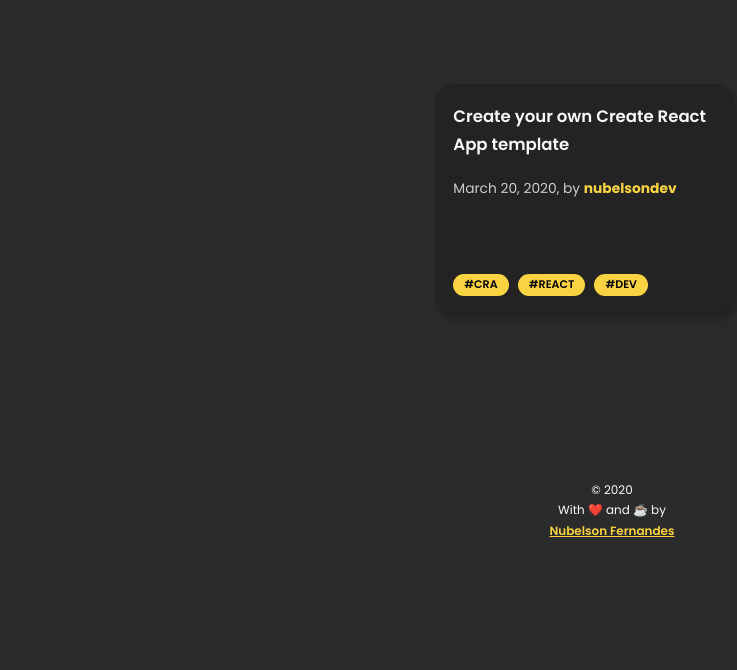
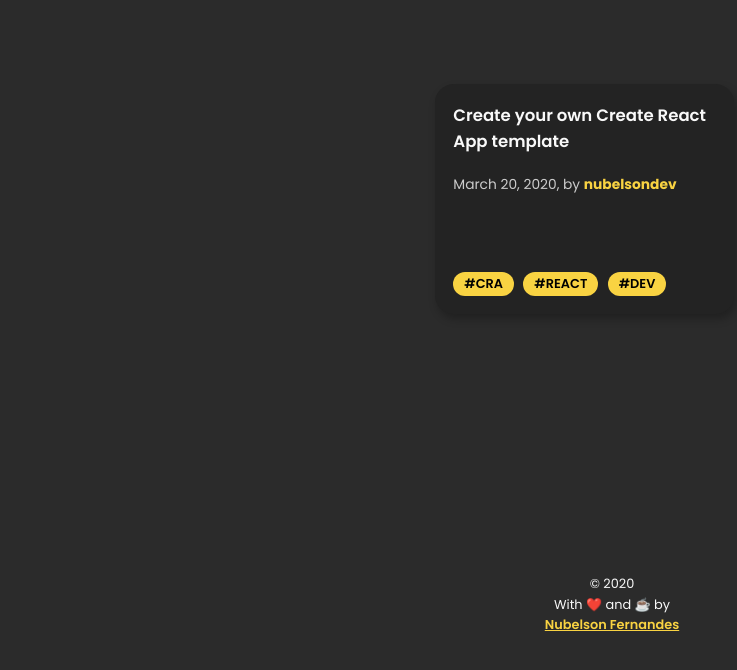
Before and after one commit to nublson/Blog-v2, a Gatsby site: page / in a window 1280 px wide. Shown: the part 118-788 px from the top of the page, without its empty margins (28-765 px from the left). Built offline with nearby package versions, Linux system fonts and the light colour scheme; Gatsby itself is replaced by a stand-in of ours.

Commit message:
fix layout

```diff
--- a/gatsby-config.js
+++ b/gatsby-config.js
@@ -62,6 +62,13 @@
                         },
                     },
                     {
+                        resolve: 'gatsby-remark-external-links',
+                        options: {
+                            target: '_blank',
+                            rel: 'noreferrer',
+                        },
+                    },
+                    {
                         resolve: `gatsby-remark-prismjs`,
                         options: {
                             classPrefix: 'language-',
@@ -91,6 +98,9 @@
                             escapeEntities: {},
                         },
                     },
+                ],
+            },
+        },
         {
             resolve: `gatsby-plugin-nprogress`,
             options: {
@@ -114,7 +124,4 @@
         },
         `gatsby-plugin-offline`,
     ],
-            },
-        },
-    ],
 }
--- a/package.json
+++ b/package.json
@@ -30,6 +30,7 @@
     "gatsby-plugin-sitemap": "^2.3.1",
     "gatsby-plugin-styled-components": "^3.2.1",
     "gatsby-prismjs-dracula": "^0.1.15",
+    "gatsby-remark-external-links": "^0.0.4",
     "gatsby-remark-images": "^3.2.2",
     "gatsby-remark-prismjs": "^3.4.1",
     "gatsby-remark-relative-images": "^0.3.0",
--- a/src/components/Footer/styles.js
+++ b/src/components/Footer/styles.js
@@ -3,7 +3,12 @@
 export const Container = styled.div`
     text-align: center;
     margin-top: 18rem;
-    font-size: 1.3rem;
+    font-size: 1.4rem;
+    flex: 1;
+
+    display: flex;
+    flex-direction: column;
+    justify-content: flex-end;
 
     color: var(--text-highlight);
 
--- a/src/components/Layout/elements.js
+++ b/src/components/Layout/elements.js
@@ -7,5 +7,9 @@
 
 export const Wrapper = styled.div`
     width: 100%;
+    min-height: 100vh;
     padding: 6rem 2rem 5rem;
+
+    display: flex;
+    flex-direction: column;
 `
--- a/src/components/Layout/index.js
+++ b/src/components/Layout/index.js
@@ -13,6 +13,7 @@
 const SmallWrapper = styled.div`
     max-width: 124rem;
     margin: 0 auto;
+    width: 100%;
 `
 
 const Layout = ({ children }) => {
@@ -20,9 +21,9 @@
 
     return (
         <ThemeProvider theme={dark}>
+            <SEO />
             <Container>
                 <Wrapper>
-                    <SEO />
                     <Header />
                     <SmallWrapper>{children}</SmallWrapper>
                     <Footer />
--- a/src/components/UI/BlogPost.js
+++ b/src/components/UI/BlogPost.js
@@ -34,7 +34,7 @@
     }
 
     @media ${({ theme }) => theme.mediaQueries.small} {
-        font-size: 1.3rem;
+        font-size: 1.4rem;
     }
 `
 
--- a/src/components/UI/Tags.js
+++ b/src/components/UI/Tags.js
@@ -5,7 +5,7 @@
     display: flex;
     align-items: center;
     font-weight: 600;
-    font-size: ${props => (props.size ? `${props.size}rem` : '1.2rem')};
+    font-size: ${props => (props.size ? `${props.size}rem` : '1.4rem')};
     text-transform: uppercase;
     position: ${props => props.card && 'absolute'};
     bottom: 2rem;
--- a/src/styles/global.js
+++ b/src/styles/global.js
@@ -28,8 +28,8 @@
         box-sizing: border-box;
         font-family: 'Poppins', sans-serif;
         font-weight: 400;
-        line-height: 1.7;
-        font-size: 1.6rem;
+        line-height: 1.6;
+        font-size: 1.7rem;
         --primary: ${({ theme }) => theme.colors.primary};
         --text: ${({ theme }) => theme.colors.text};
         --text-highlight: ${({ theme }) => theme.colors.text_highlight};
```
Also changed, not shown: 1 other file. Lines whose indentation alone changed are shown as unchanged.
